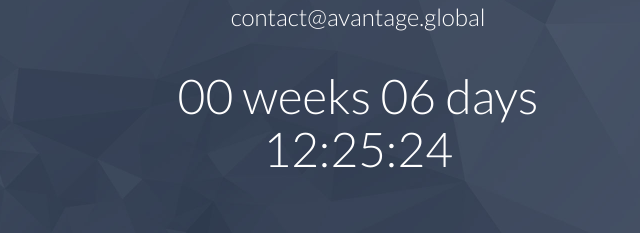
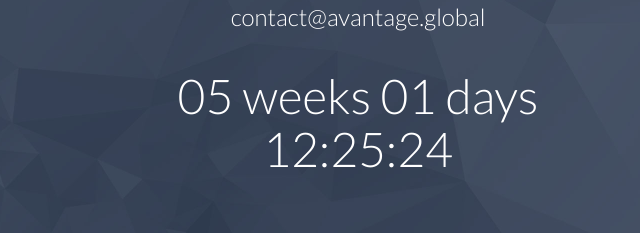
Before and after one commit to avantageglobal/.github.io, a plain HTML site: page index.html in a window 1280 px wide. Shown: the part 242-475 px from the top of the page, 282-922 px from the left. Drawn offline with nearby package versions, Linux system fonts and the light colour scheme.

Commit message:
Date change

```diff
--- a/index.html
+++ b/index.html
@@ -49,7 +49,7 @@
     <script src="assets/js/bootstrap.min.js"></script>
 	<script src="assets/js/jquery.countdown.min.js"></script>
 	<script type="text/javascript">
-  $('#countdown').countdown('2015/09/18', function(event) {
+  $('#countdown').countdown('2015/10/18', function(event) {
     $(this).html(event.strftime('%w weeks %d days <br /> %H:%M:%S'));
   });
 </script>
```
